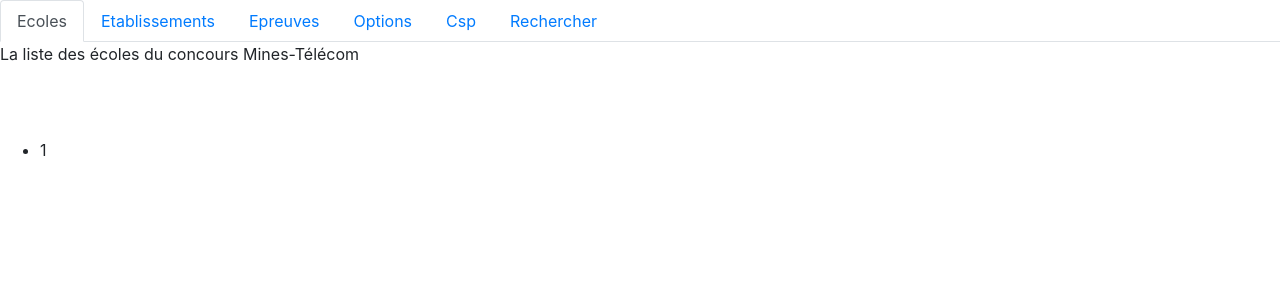
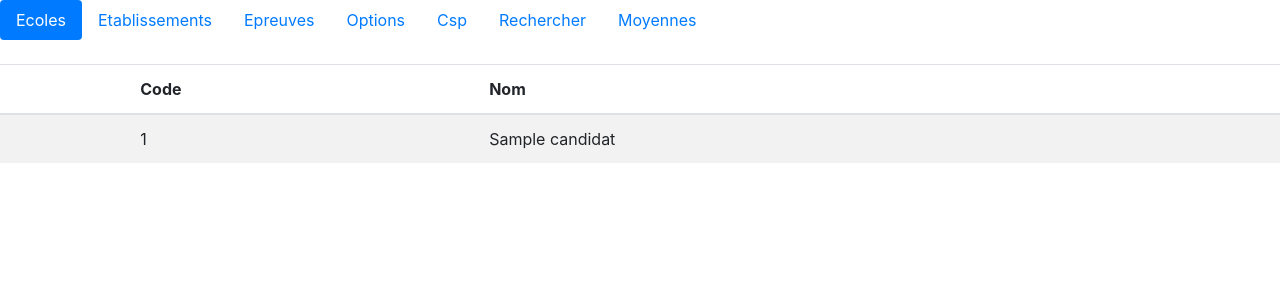
Before and after one commit to Jcz125/exam-results-app, a Flask app: template web/templates/liste_ecole.html in a window 1280 px wide. Shown: the top 300 px of the page. Run offline with Flask 2, Linux system fonts and the light colour scheme; the template is opened without the code that fills it: most values are stand-ins (such as "Sample title", 1, 10 or a date in 2020); some libraries are stand-ins or nearby versions.

Commit message:
Update liste_ecole.html

```diff
--- a/web/templates/liste_ecole.html
+++ b/web/templates/liste_ecole.html
@@ -9,7 +9,7 @@
 
 </head>
 <body>
-  <ul class="nav nav-tabs">
+  <ul class="nav nav-pills">
     <li class="nav-item">
       <a class="nav-link active" href="/ecole">Ecoles</a>
     </li>
@@ -28,21 +28,37 @@
       <li class="nav-item">
         <a class="nav-link" href="/rech">Rechercher</a>
       </li>
+      <li class="nav-item">
+        <a class="nav-link " href="/moyenne_forms">Moyennes</a>
+      </li>
   </ul>
+  <br>
 
-    La liste des écoles du concours Mines-Télécom
-    <br>
-    <br>
-    <br>
-    <br>
-    <ul>
+  <table class="table table-striped">
+    <thead>
+      <tr>
+        <th scope="col"></th>
+        <th scope="col">Code</th>
+        <th scope="col">Nom</th>
 
-    {% for ecole in liste %}
-    <li>
-            {{ ecole[0] }}
-    </li>
-    {% endfor %}
-    </ul>
+
+      </tr>
+    </thead>
+    <tbody>
+      {% for ecole in liste %}
+
+      <tr>
+        <th scope="row"></th>
+        <td>{{ecole[0]}}</td>
+        <td>{{ecole[1]}}</td>
+
+      </tr>
+
+
+      {% endfor %}
+
+    </tbody>
+  </table>
 
 </body>
 </html>
```
